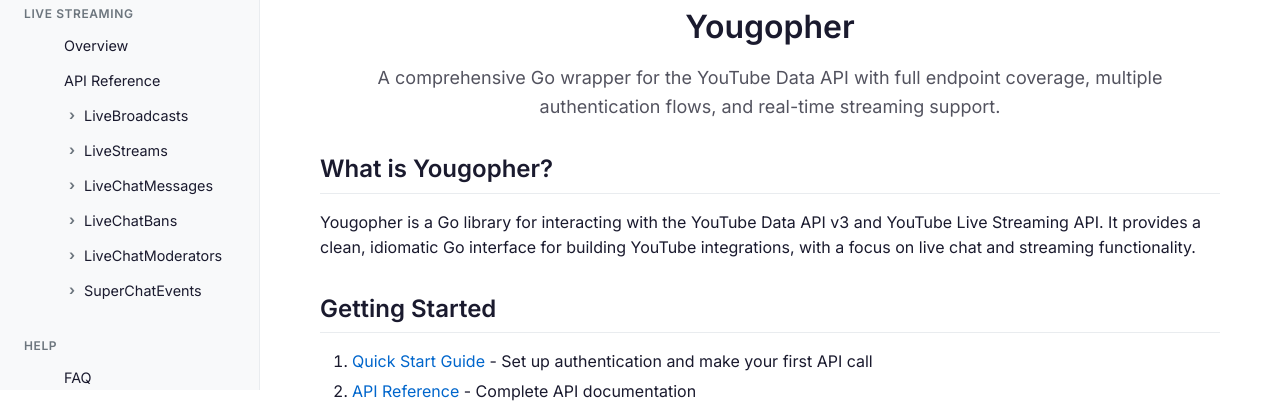
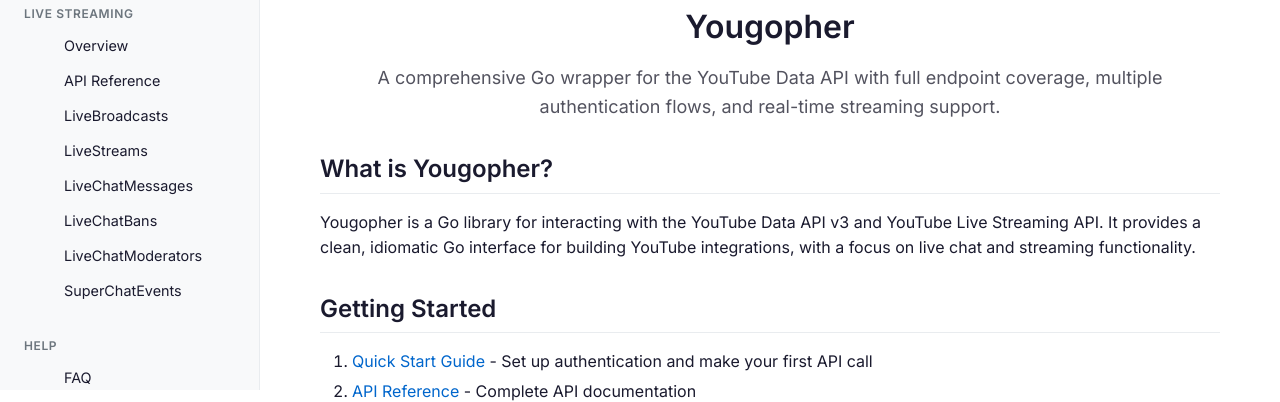
Before and after one commit to Its-donkey/yougopher, a Jekyll site: the page built from docs/index.md, in a window 1280 px wide. Shown: the part 510-912 px from the top of the page. Built offline with Jekyll 4.4.1, drawn with Linux system fonts in a browser that asks for light colours.

Commit message:
fix(docs): remove expand arrow indicator from sidebar
Simplify expandable navigation by removing the ">" arrow.
Items are still clickable to expand/collapse.

```diff
--- a/docs/assets/css/main.css
+++ b/docs/assets/css/main.css
@@ -209,30 +209,6 @@ a:hover {
 /* Expandable Navigation */
 .sidebar-section li.expandable {
   position: relative;
-}
-
-.sidebar-section .expandable-toggle {
-  display: flex;
-  align-items: center;
-  gap: var(--spacing-xs);
-}
-
-.sidebar-section .expand-arrow {
-  display: inline-flex;
-  align-items: center;
-  justify-content: center;
-  width: 16px;
-  height: 16px;
-  font-size: 14px;
-  font-weight: bold;
-  color: var(--color-text-muted);
-  transition: transform 0.2s;
-  cursor: pointer;
-  flex-shrink: 0;
-}
-
-.sidebar-section .expandable.expanded .expand-arrow {
-  transform: rotate(90deg);
 }
 
 .sidebar-section .sub-nav {
```
Also changed, not shown: docs/_layouts/default.html (+0 -13 lines).
